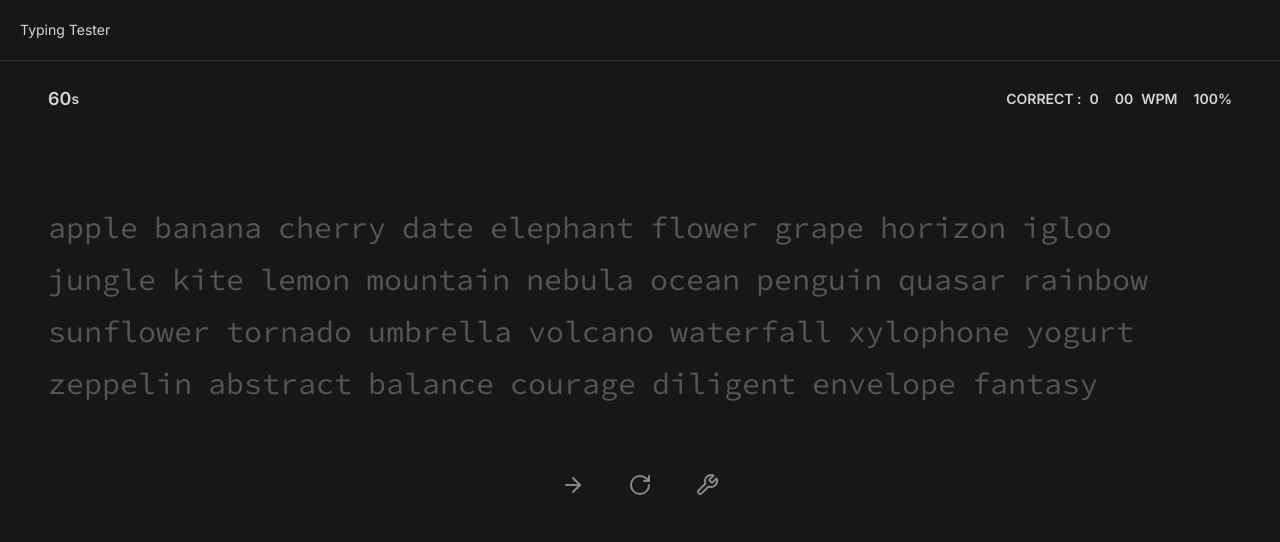
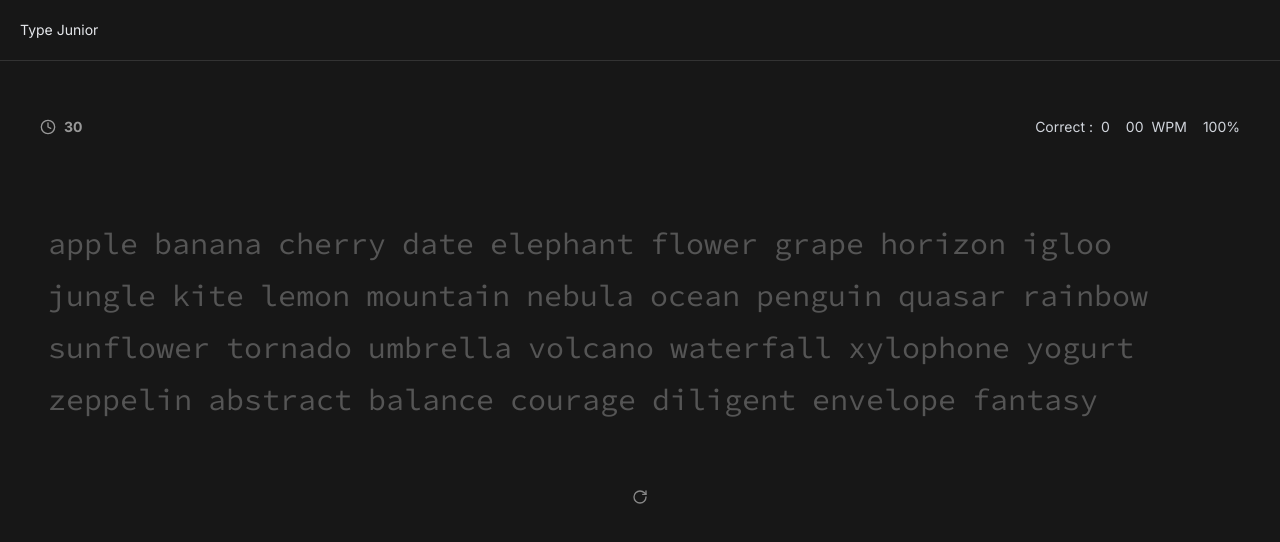
Before and after one commit to arjun6757/type-junior, a React (Vite) app: page / in a window 1280 px wide. Shown: the top 542 px of the page. Built offline with nearby package versions, Linux system fonts and the light colour scheme.

Commit message:
add: loseFocusElement

```diff
--- a/index.html
+++ b/index.html
@@ -2,9 +2,8 @@
 <html lang="en">
   <head>
     <meta charset="UTF-8" />
-    <link rel="icon" type="image/svg+xml" href="/vite.svg" />
     <meta name="viewport" content="width=device-width, initial-scale=1.0" />
-    <title>Typing Tester</title>
+    <title>Type Junior 💻</title>
   </head>
   <body>
     <div id="root"></div>
--- a/src/App.jsx
+++ b/src/App.jsx
@@ -4,7 +4,7 @@ import { useState } from 'react'
 import { useEffect } from 'react';
 
 export default function App() {
-  const [title, setTitle] = useState('Typing Tester');
+  const [title, setTitle] = useState('Type Junior');
 
   const handleTitleClick = () => {
     setTitle('Test your typing!');
@@ -12,7 +12,7 @@ export default function App() {
 
   useEffect(() => {
     const timeoutId = setTimeout(() => {
-      setTitle('Typing Tester');
+      setTitle('Type Junior');
     }, 2000);
 
     return () => clearTimeout(timeoutId);
@@ -21,9 +21,9 @@ export default function App() {
   }, [title])
 
   return (
-    <div className='bg-[#171717] text-[#888] w-screen h-screen font-inter text-sm overflow-hidden'>
-      <div className="flex justify-between bg-transparent p-2 border-b border-[#333]">
-        <span onClick={handleTitleClick} className="text-md h-full cursor-pointer text-gray-300 select-none p-3 rounded-md w-fit active:scale-95 transition-transform">{title}</span>
+    <div className='bg-[#171717] w-screen h-screen font-inter text-sm overflow-hidden'>
+      <div className="flex justify-between bg-transparent p-3 border-b border-[#333]">
+        <span onClick={handleTitleClick} className="text-md h-full cursor-pointer text-gray-200 select-none p-2 rounded-md w-fit active:scale-95 transition-transform">{title}</span>
       </div>
       <Content />
     </div>
--- a/src/Content.jsx
+++ b/src/Content.jsx
@@ -1,11 +1,13 @@
-import { ArrowRightIcon, WrenchIcon, RotateCw } from "lucide-react";
+import { RotateCw } from "lucide-react";
 import { obj } from "./words";
 import { useState, useEffect, useRef } from "react";
 import { useDomRefs } from "./utils/domRef";
+import { MousePointer } from "lucide-react";
+import { Clock } from "lucide-react";
 
 export default function Content() {
     const { wpmRef, timeRef, accuracyRef, placeholderRef } = useDomRefs();
-
+    const loseFocusElementRef = useRef(null);
     const [rightOnes, setRightOnes] = useState([]);
     const [typed, setTyped] = useState('');
     const [randomWords, setRandomWords] = useState([]);
@@ -14,20 +16,51 @@ export default function Content() {
     const [wordClasses, setWordClasses] = useState([]);
     const correctRef = useRef(null);
     const wordRef = useRef([]);
+    const [caretPosition, setCaretPosition] = useState(0);
+    const caretRef = useRef(null);
+    const [loseFocus, setLoseFocus] = useState(false);
+    const [timer, setTimer] = useState(30);
+    const [typing, setTyping] = useState(false);
+
+    const focus = (itemRef) => {
+        if (itemRef.current) {
+            itemRef.current.focus();
+        }
+    }
 
     useEffect(() => {
-        // for (let i = 0; i < 50; i++) {
-        //     setRandomWords(prev => [...prev, obj.words[i]]);
-        // }
+
+        if (!typing) return;
+
+        const intervalID = setInterval(() => {
+            setTimer(p => p > 0 ? p - 1 : 0);
+        }, 1000)
+
+
+        return () => clearInterval(intervalID);
+
+    }, [typing])
+
+    const shuffle = (arr) => {
+        // in random order
+        const temp = [];
+
+        for (let i = 0; i < arr.length; i++) {
+            const ridx = Math.floor(Math.random() * temp.length);
+            temp[i] = arr[ridx];
+        }
+
+        return temp;
+    }
+
+    useEffect(() => {
+
         setRandomWords(obj.words.slice(0, 50));
 
         if (placeholderRef.current) {
             placeholderRef.current.focus();
         }
 
-        // window.addEventListener('keydown', handleKeyDown);
-
-        // return () => window.removeEventListener('keydown', handleKeyDown);
     }, [])
 
     useEffect(() => {
@@ -40,78 +73,79 @@ export default function Content() {
     }, [randomWords])
 
     const handleKeyDown = (e) => {
-        // e.preventDefault();
+
+        if (loseFocus) return;
+        if (timer === 0) return;
+
         const regex = /^[a-zA-Z0-9]$/;     // for filtering => single letter or number
         const valid = regex.test(e.key);
 
         if (valid) {
+
             const typedContent = typed + e.key;
+
+            if (typedContent.trim() === "") {
+                return;
+            }
+
             setTyped(typedContent);
 
+            if (!typing) {
+                setTyping(true);
+            }
+
             const currentWord = randomWords[activeIndex];
-            // console.log('currentword: ', currentWord);
             const index = typedContent.length - 1; // this will always get the recent typed char
-            // console.log('index: ', index);
             const string = typedContent.split("")[index] === currentWord.split("")[index] ? 'correct' : 'wrong';
 
             const classes = [...classNames];
             classes[index] = string;
-            // console.log('classes: ', classes);
             setClassNames(classes);
+            const caretValue = typedContent.length;
+            setCaretPosition(p => p + caretValue);
 
         } else if (e.key === 'Backspace') {
             const typedContent = typed.slice(0, -1);    // upto the last char but don't include it
             setTyped(typedContent);
             const newClasses = classNames.slice(0, -1); // upto the last class but don't include it
-            // console.log('classes after backspace: ', newClasses);
             setClassNames(newClasses);
+            if (caretPosition === 0) return;
+            else {
+                const caretValue = typedContent.length;
+                setCaretPosition(p => p - caretValue);
+            }
 
         } else if (e.key === " ") {
-
-            // also need to check if the current line is last line somehow
-
-
-            // i need to check here if all classes are correct or not and make a state to track which one's are right
 
             const currentWord = randomWords[activeIndex];
             const correctOnes = classNames.filter((value) => value === 'correct');
 
             if (correctOnes.length === currentWord.length) {
-                // console.log('matched');
-                // that means all of its characters are correct so highlight this word as white
-                // wordRef.current[activeIndex].classList.add('text-gray-300');
-                // document.getElementById(`word${activeIndex}`).style.color = "white";
+
                 const classes = [...wordClasses]; // make a shallow copy
                 classes[activeIndex] = "correct";
                 setWordClasses(classes);
                 setRightOnes(p => [...p, activeIndex]);
 
-                // keeping track of the index which was correct
             } else {
-                // wordRef.current[activeIndex].classList.add('text-red-500');
-                // document.getElementById(`word${activeIndex}`).style.color = "red";
                 const classes = [...wordClasses]; // make a shallow copy
                 classes[activeIndex] = "wrong";
                 setWordClasses(classes);
             }
 
-            // console.log('Space detecte')
             if (activeIndex !== randomWords.length) {
                 setActiveIndex(p => p + 1);
             }
             // have to work here too
             setClassNames([]);
             setTyped('');
+            const caretValue = " ".length;
+            setCaretPosition(p => p + caretValue);
         }
     }
 
     const logicBasedClass = (wi, ci) => {
-        // wordIndex === activeIndex ? `${classNames[charIndex] === 'correct' ? 'text-gray-300' :
-        //     classNames[charIndex] === 'wrong' ? 'text-red-500' : null}
-        //  }` : null
-
         if (placeholderRef?.current?.querySelector('.caret-block')) {
-            // console.log('working great ?')
             const el = placeholderRef?.current?.querySelector('.caret-block');
             el.classList.remove('caret-block');
         }
@@ -125,10 +159,6 @@ export default function Content() {
             } else if (classname === 'wrong') {
                 return 'text-red-500 caret-block';
             }
-            // const className = classNames[ci] === 'correct' ? 'text-gray-300' :
-            //     classNames[ci] === 'wrong' ? 'text-red-500' : null;
-
-            // return className;
         }
     }
 
@@ -146,8 +176,6 @@ export default function Content() {
         if (placeholderRef.current) {
             const activeWord = wordRef.current[activeIndex];
             if (activeWord) {
-                console.log('acive word offset top: ', activeWord?.offsetTop);
-                console.log('placeholder offset top: ', placeholderRef?.current?.offsetTop);
                 placeholderRef.current.scrollTo({
                     top: activeWord.offsetTop - placeholderRef.current.offsetTop + 4,
                     behavior: "smooth", // Smooth scrolling
@@ -156,18 +184,27 @@ export default function Content() {
         }
     }, [activeIndex]); // Scrolls when activeIndex changes
 
+
+    // useEffect(() => {
+    //     if (loseFocus) {
+    //         loseFocusElementRef.current?.focus();
+    //     } else {
+    //         placeholderRef.current?.focus();
+    //     }
+    // }, [loseFocus])
+
     return (
-        <div className="flex-col h-full justify-center text-gray-300">
-            <div className="flex w-full justify-between mt-2 py-4 px-12 font-semibold">
-                <div className="flex items-center">
-                    <span ref={timeRef} className="text-lg">60</span>
-                    <p>s</p>
+        <div className="flex-col h-full justify-center">
+            <div className="flex w-full text-sm text-gray-300 justify-between mt-12 px-10 py-2">
+                <div className={`flex items-center gap-2 font-bold ${typing ? "text-gray-400" : "text-[#999]"}`}>
+                    <Clock className="h-4 w-4" />
+                    <span ref={timeRef}>{timer}</span>
                 </div>
 
                 <div className="flex gap-4">
 
                     <div className="flex gap-2 items-center">
-                        <span ref={correctRef} className="uppercase">Correct :</span>
+                        <span ref={correctRef}>Correct :</span>
                         <p>{rightOnes.length}</p>
                     </div>
 
@@ -182,7 +219,38 @@ export default function Content() {
                 </div>
             </div>
 
-            <div tabIndex={0} ref={placeholderRef} onKeyDown={handleKeyDown} className="relative transition-all h-[14rem] overflow-hidden mt-16 mb-12 font-code text-3xl text-[#555] p-4 px-12 flex gap-4 text-wrap flex-wrap select-none focus:outline-0">
+            <div
+                tabIndex={0}
+                ref={placeholderRef}
+                onBlur={() => {
+                    setLoseFocus(true);
+                    focus(loseFocusElementRef);
+                }}
+                onKeyDown={handleKeyDown}
+                className="relative transition-all h-[14rem] overflow-hidden mt-16 mb-12 font-code text-3xl text-[#555] p-4 px-12 flex gap-4 text-wrap flex-wrap select-none focus:outline-0">
+
+                <div
+                    tabIndex={loseFocus ? 0 : -1}
+                    ref={loseFocusElementRef}
+                    onClick={() => {
+                        setLoseFocus(false);
+                    }}
+                    onKeyDown={() => {
+                        setLoseFocus(false);
+                    }}
+
+                    className={
+                        `
+                    transition-opacity duration-300 absolute inset-0 h-full text-gray-300
+                    flex justify-center items-center gap-4 flex-nowrap
+                    text-sm focus:outline-0 backdrop-blur-sm ${loseFocus ? "opacity-100 pointer-events-auto" : "opacity-0 pointer-events-none"}
+                    `
+                    }
+                >
+                    <MousePointer className="h-4 w-4" />
+                    <span>Click here or press any key to focus</span>
+                </div>
+
                 {randomWords.map((word, wordIndex) => (
 
                     <div
@@ -203,28 +271,20 @@ export default function Content() {
                         ))}
 
                     </div>
-                ))}
+                ))
+
+                }
+
+
             </div>
 
-            <div className="max-w-[200px] mx-auto flex justify-around mt-12">
+            <div className="max-w-fit mx-auto mt-12">
 
                 <button className="group bg-transparent focus-visible:outline-2 focus-visible:outline-gray-300 px-4 py-2 rounded cursor-pointer text-[#888]">
-                    <ArrowRightIcon className="group-hover:text-gray-100 group-focus:translate-x-3 transition-transform duration-500" />
-                </button>
-
-                <button className="group bg-transparent focus-visible:outline-2 focus-visible:outline-gray-300 px-4 py-2 rounded cursor-pointer text-[#888]">
-                    <RotateCw className="group-hover:text-gray-100 group-focus:rotate-180 transition-transform duration-500" />
-                </button>
-
-                <button className="group bg-transparent focus-visible:outline-2 focus-visible:outline-gray-300 px-4 py-2 rounded cursor-pointer text-[#888]">
-                    <WrenchIcon className="group-hover:text-gray-100 group-focus:rotate-180 transition-transform duration-500" />
+                    <RotateCw className="h-4 w-4 group-hover:text-gray-100 group-focus:rotate-180 transition-transform duration-500" />
                 </button>
 
             </div>
-        </div>
+        </div >
     )
 }
-// // {charStates[charIndex] === "correct" ? "text-green-500" :
-// charStates[charIndex] === "incorrect" ? "text-red-500" :
-// "text-gray-500"
-// }
```
